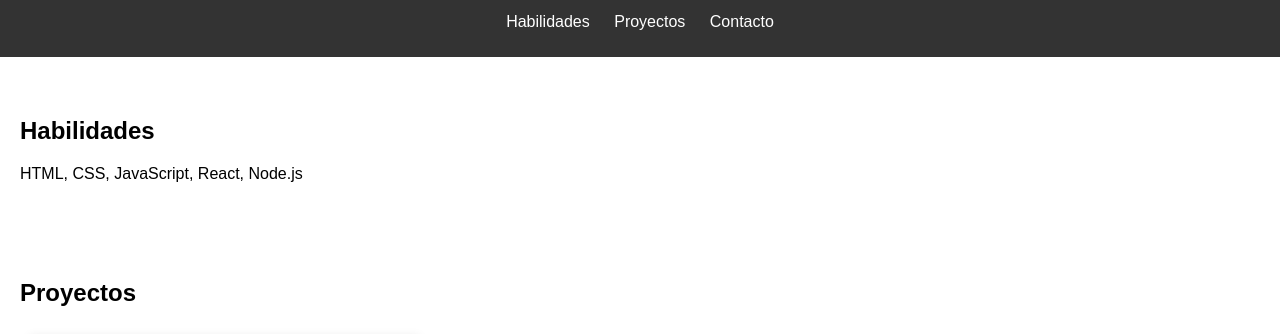
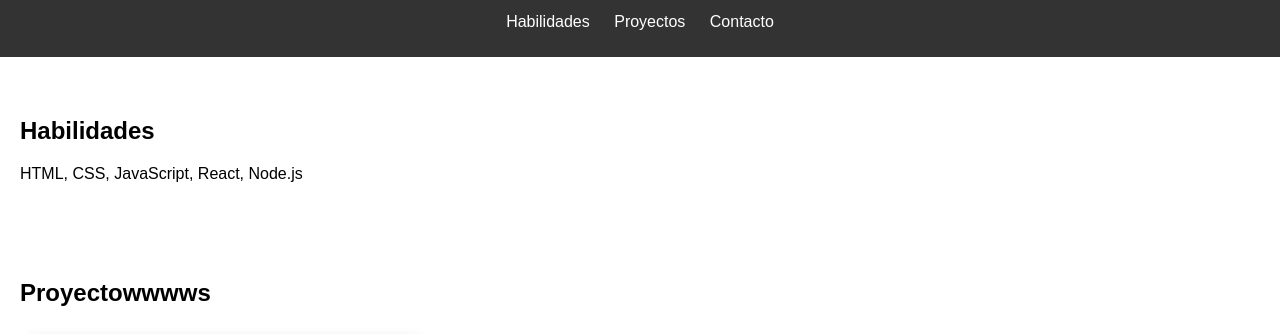
Before and after one commit to fernandobarrientos/fernandobarrientos, a plain HTML site: page index.html in a window 1280 px wide. Shown: the part 50-384 px from the top of the page. Drawn offline with Linux system fonts and the light colour scheme.

Commit message:
Update index.html

```diff
--- a/index.html
+++ b/index.html
@@ -100,7 +100,7 @@
     </section>
 
     <section id="proyectos">
-        <h2>Proyectos</h2>
+        <h2>Proyectowwwws</h2>
         <div class="galeria">
             <div class="proyecto">
                 <img src="https://precarga.cl/wp-content/uploads/2023/04/Logo-Transparency-1.png" alt="Proyecto 1">
```
